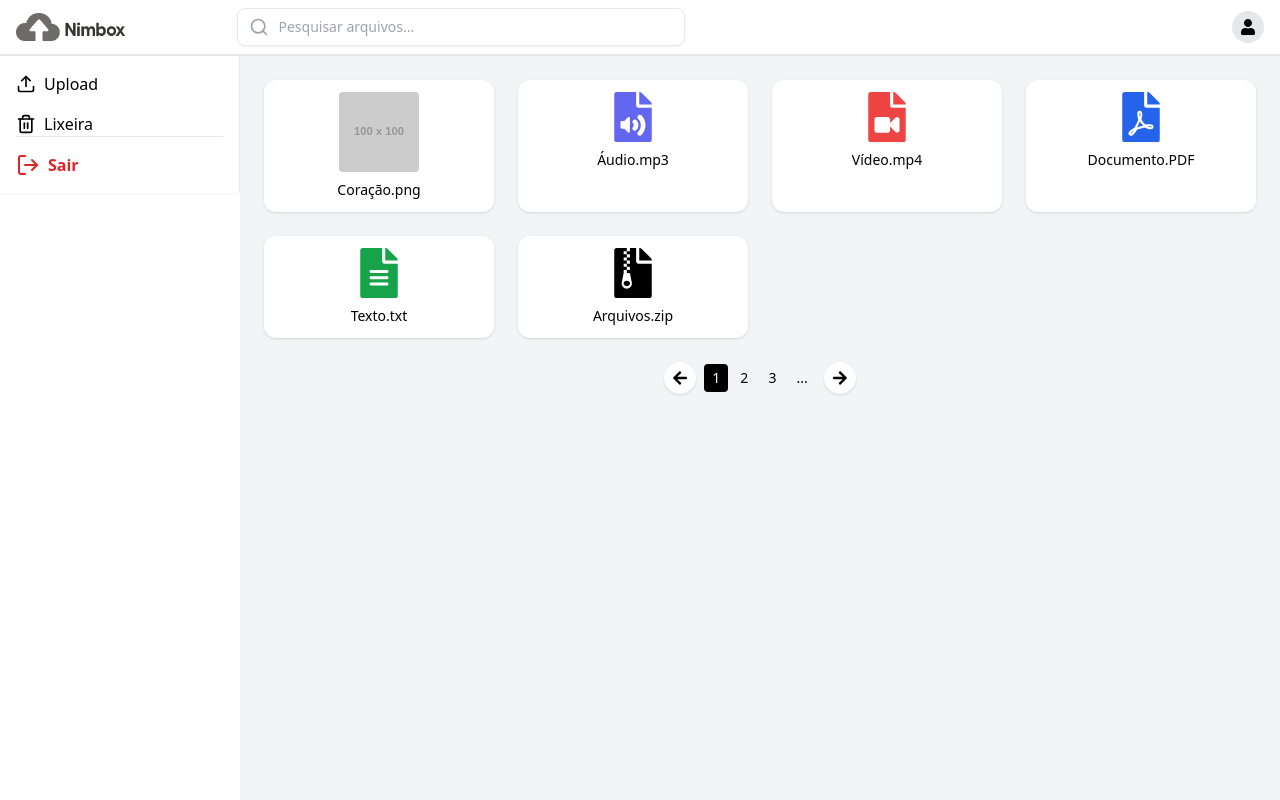
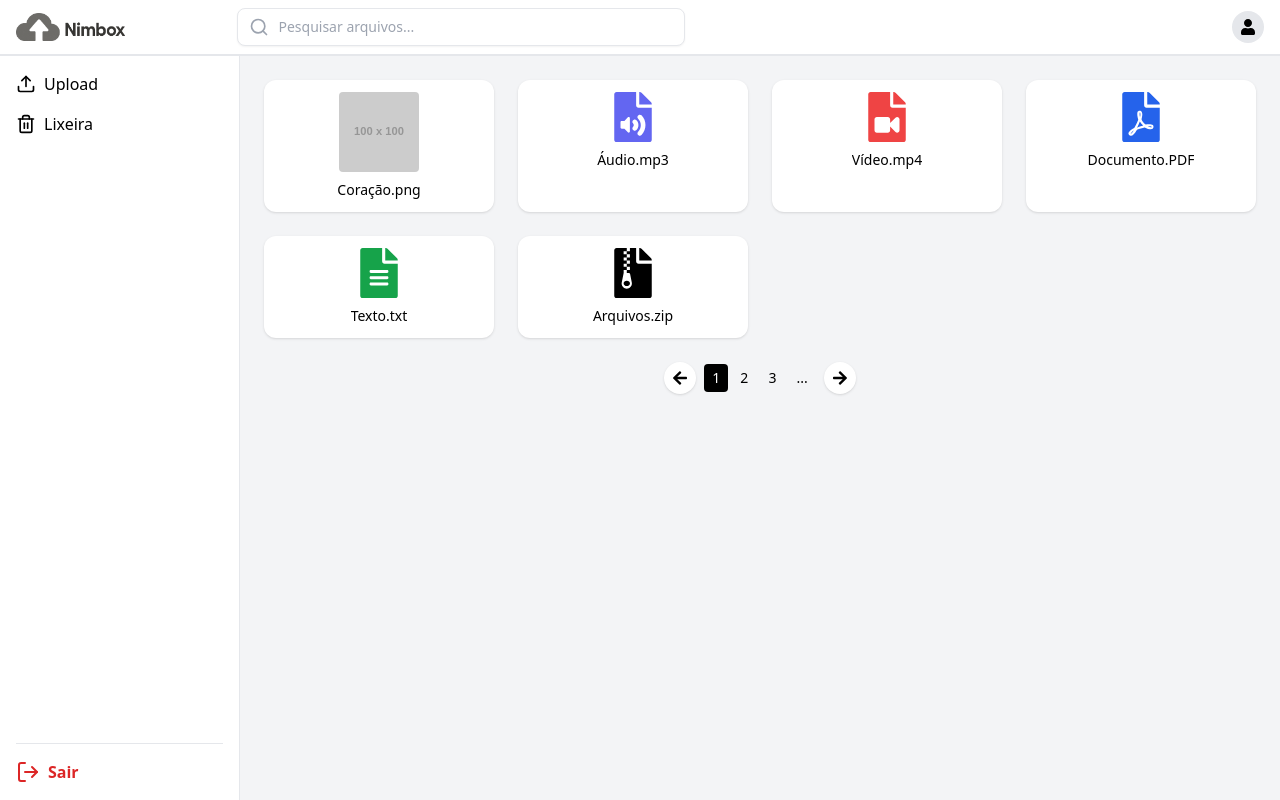
Before and after one commit to guilhermetorresm/cloud-storage-app, a React (Create React App) app in the folder frontend/: page /DashBoard in a window 1280 px wide. Built offline with nearby package versions, Linux system fonts and the light colour scheme.

Commit message:
Ajustar altura da sidebar e garantir que o botão Sair fique fixo na base

```diff
--- a/frontend/src/Components/Sidebar.jsx
+++ b/frontend/src/Components/Sidebar.jsx
@@ -11,7 +11,7 @@ export default function Sidebar() {
   };
 
   return (
-    <aside className="w-60 h-6/6 bg-white border-r shadow-sm flex flex-col justify-between p-4 overflow-hidden">
+    <aside className="w-60 h-full bg-white border-r shadow-sm flex flex-col p-4 overflow-hidden">
       {/* Conteúdo principal */}
       <div>
         <nav className="space-y-4">
@@ -27,13 +27,13 @@ export default function Sidebar() {
       </div>
 
       {/* Botão "Sair" fixo na base da sidebar */}
-      <div className="pt-4 border-t">
-        <button
+      <div className="pt-4 border-t mt-auto">
+      <button
         onClick={handleExit}
-        className="z-10 text-red-600 font-semibold flex items-center space-x-2 hover:underline w-full">
-          <LogOut/>
-          <span>Sair</span>
-        </button>
+        className="mt-auto z-10 text-red-600 font-semibold flex items-center space-x-2 hover:underline w-full">
+        <LogOut/>
+        <span>Sair</span>
+      </button>
       </div>
     </aside>
   );
```
